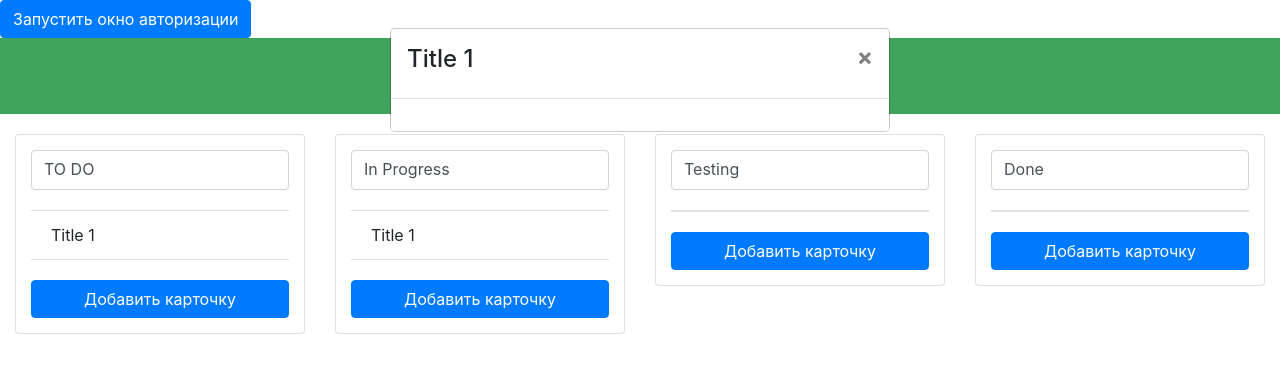
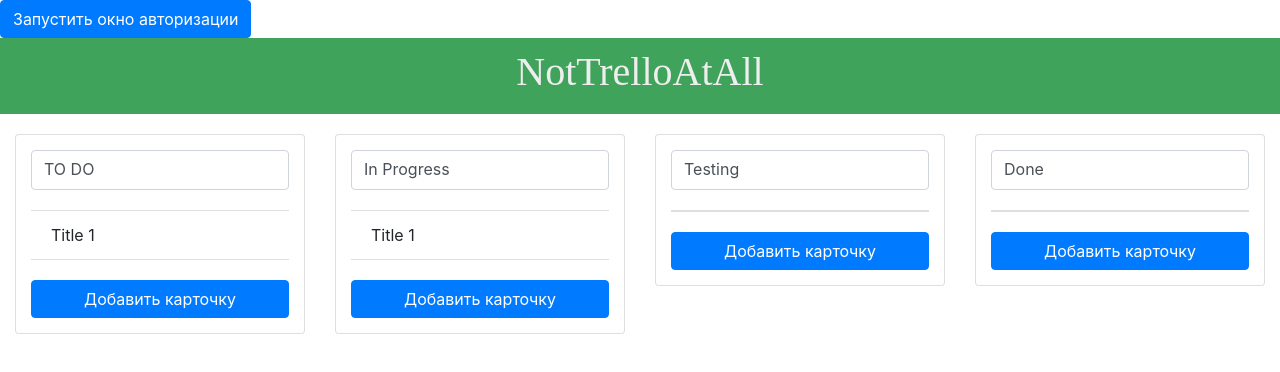
Before and after one commit to ViktorGorosh/kanban-board, a React (Create React App) app: page / in a window 1280 px wide. Shown: the top 372 px of the page. Built offline with nearby package versions, Linux system fonts and the light colour scheme; the HTML template or start-up script is replaced by a standard one; a web font is replaced by a local one.

Commit message:
Верстка открытой карточки

```diff
--- a/src/App.tsx
+++ b/src/App.tsx
@@ -39,7 +39,7 @@ class App extends Component<{}, IState> {
 		this.state = {
 			isAuthorized: false,
 			currentUser: 'Виктор Горош',
-			isCardActive: true,
+			isCardActive: false,
 			activeColIndex: 0,
 			activeCardIndex: 0,
 			columns: [
@@ -138,7 +138,7 @@ class App extends Component<{}, IState> {
 					<CardOpen
 						content={this.state.columns[actCol].cards[actCard]}
 					/>
-					: null}
+				: null}
 
 				<header className='main-header text-center'>
 					<h1 className='title'>NotTrelloAtAll</h1>
--- /dev/null
+++ b/src/CardOpen/CardOpen.scss
@@ -0,0 +1,13 @@
+.CardOpen__title {
+	border: none;
+	background-color: transparent;
+	width: 100%;
+}
+
+.CardOpen__description {
+	min-height: 100px;
+	height: auto;
+	width: 100%;
+	border: none;
+	background-color: transparent;
+}
--- a/src/CardOpen/CardOpen.tsx
+++ b/src/CardOpen/CardOpen.tsx
@@ -1,11 +1,12 @@
 import React from "react";
 import {ICard} from "../App";
+import './CardOpen.scss'
 
 interface IProps {
 	content: ICard
 }
 
-export default (props) => {
+export default (props: IProps) => {
 	return (
 		<React.Fragment>
 			<div className="modal fade show" id="staticBackdropLive" data-backdrop="static" data-keyboard="false"
@@ -13,13 +14,18 @@ export default (props) => {
 				 style={{display: 'block'}} aria-modal="true">
 				<div className="modal-dialog">
 					<div className="modal-content">
-						<div className="modal-header">
-							<h4>{props.content.title}</h4>
-							<button type="button" className="close" data-dismiss="modal" aria-label="Close">
-								<span aria-hidden="true">&times;</span>
-							</button>
-						</div>
-						<div className="modal-body">
+						<div className="card CardOpen">
+							<div className="card-header">
+								<h5 className='CardOpen__annotation'>Title:</h5>
+								<input type="text" className="CardOpen__title" defaultValue={props.content.title}/>
+							</div>
+							<div className="card-body">
+								<h5 className='CardOpen__annotation'>Description:</h5>
+								<textarea className="CardOpen__description">{props.content.description}</textarea>
+							</div>
+							<div className="card-footer">
+								<h5 className='CardOpen__annotation'>Comments:</h5>
+							</div>
 						</div>
 					</div>
 				</div>
```
